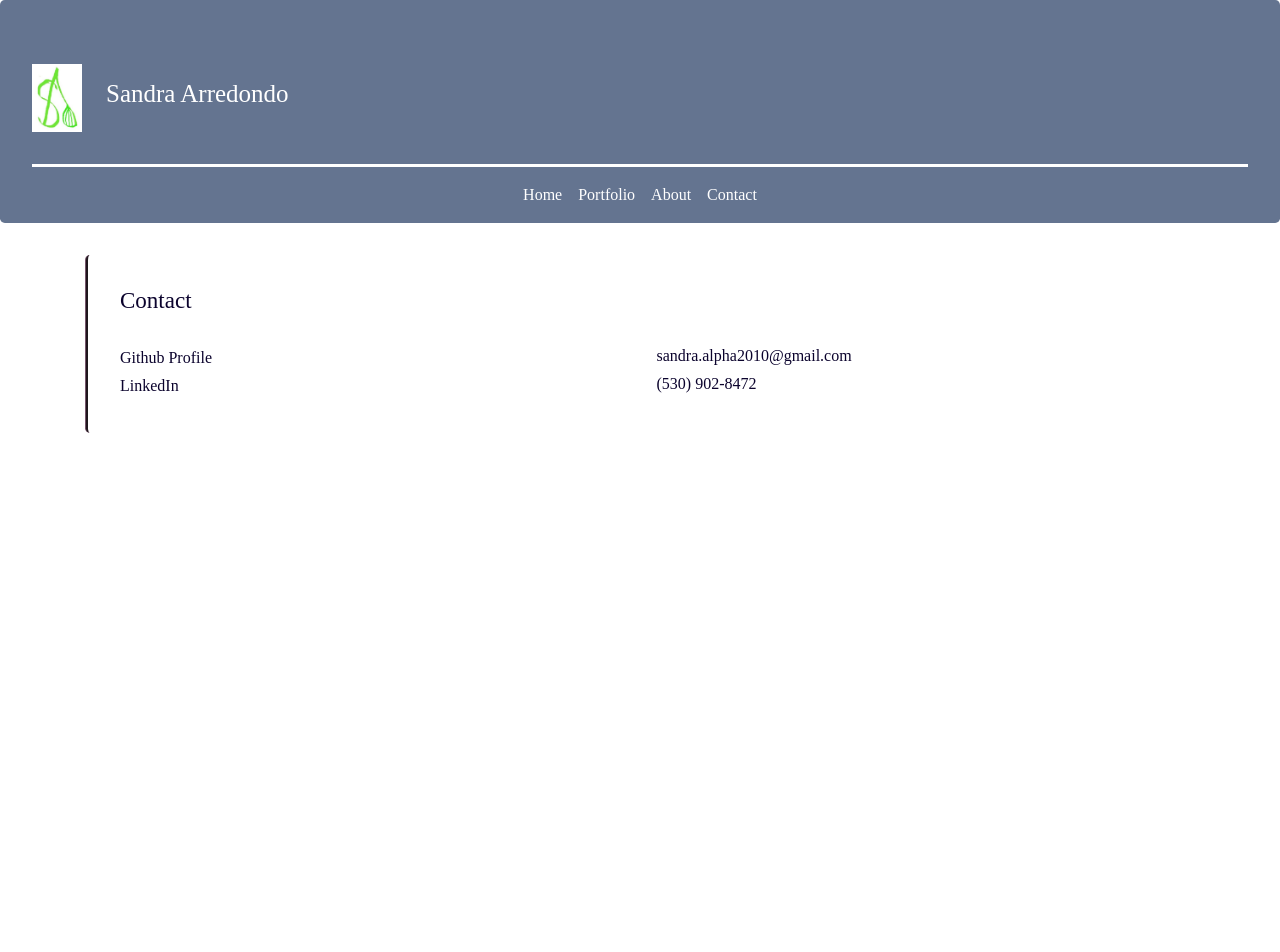
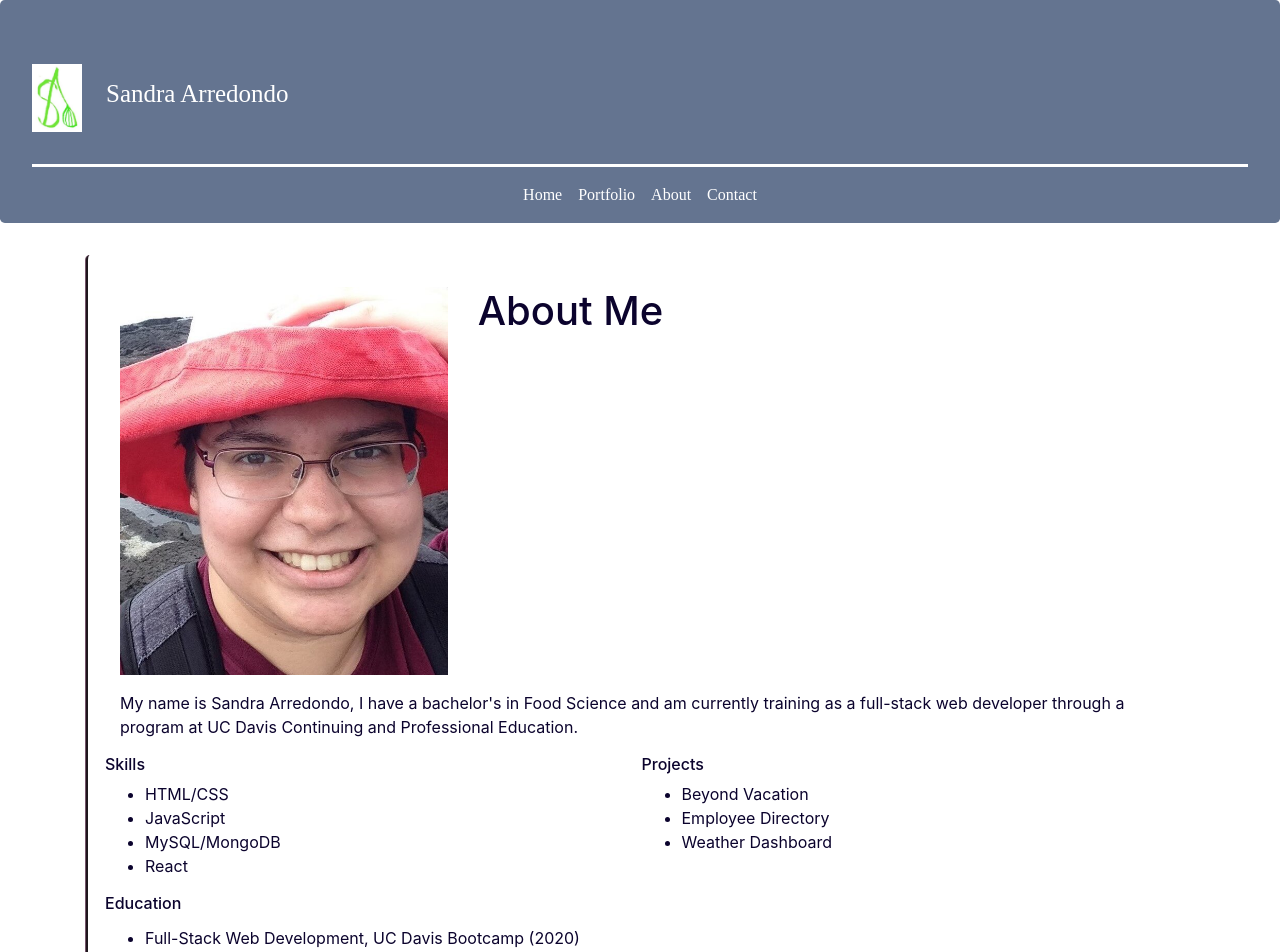
Before and after one commit to salpharre/Portfolio, a React (Create React App) app: page / in a window 1280 px wide. Shown: the top 952 px of the page. Before the commit the page ends 800 px from the top, so only its background shows below. Built offline with nearby package versions, Linux system fonts and the light colour scheme.

Commit message:
about page renders correctly

```diff
--- a/src/App.js
+++ b/src/App.js
@@ -1,13 +1,13 @@
 import React from 'react';
 // import Home from './pages/Home';
-// import About from "./pages/About";
-import Contact from "./pages/Contact";
+import About from "./pages/About";
+// import Contact from "./pages/Contact";
 // import { BrowserRouter as Router, Route } from "react-router-dom";
 
 //change font for entire page, to use serif -- use global `*` in css for app
 function App() {
   return (
-    <Contact />
+    <About />
   )
 }
 
--- /dev/null
+++ b/src/components/AboutMe/index.js
@@ -0,0 +1,69 @@
+import React from "react";
+import "./style.css";
+import profile from "../../images/compressed/profile2.jpeg"
+
+function AboutMe() {
+    return (
+        <div className="container main">
+            <div className="row d-flex">
+                <div className="col-sm">
+                    <div className="jumbotron about text-break">
+
+                        <div className="row pb-3">
+                            <div className="col-4">
+                                <img src={profile} alt="Sandra's Face" className="img-fluid imgSelf"></img>
+                            </div>
+
+                            <div className="col">
+                                <h1>About Me</h1>
+                            </div>
+
+                        </div>
+                        <div className="row">
+                            <div className="col">
+                                <p className="aboutText">My name is Sandra Arredondo, I have a bachelor's in Food Science and am currently
+                                training as a
+                                full-stack
+                            web developer through a program at UC Davis Continuing and Professional Education.</p>
+                            </div>
+                        </div>
+                        <div className="row">
+                            <div className="col aboutText">
+                                <h2>Skills</h2>
+                                <ul>
+                                    <li>HTML/CSS</li>
+                                    <li>JavaScript</li>
+                                    <li>MySQL/MongoDB</li>
+                                    <li>React</li>
+                                </ul>
+                            </div>
+                            <div className="col aboutText">
+                                <h3>Projects</h3>
+                                <ul>
+                                    <li>Beyond Vacation</li>
+                                    <li>Employee Directory</li>
+                                    <li>Weather Dashboard</li>
+                                </ul>
+                            </div>
+                        </div>
+                        <div className="row">
+                            <div className="list-group list-group-flush">
+                                <h4 className="card-title">Education</h4>
+                                <ul>
+                                    <li>Full-Stack Web Development, UC Davis Bootcamp (2020)</li>
+                                    <li>Bachelor of Science, Food Science, UC Davis (2014-2018)</li>
+                                </ul>
+                                <h5 className="card-title">Work Experience</h5>
+                                <ul>
+                                    <li>Quality Control and R&D in Food production, La Tourangelle (1.5 years)</li>
+                                </ul>
+                            </div>
+                        </div>
+                    </div>
+                </div>
+            </div>
+        </div>
+    );
+};
+
+export default AboutMe;
--- /dev/null
+++ b/src/components/AboutMe/style.css
@@ -0,0 +1,24 @@
+.about {/*jumbotron on the left in about html - padding is decreased, background color is set for ease of reading,
+    font color for header tags is set, border on the left side is applied to make it pop more*/
+    padding: 2rem 2rem;
+    margin-top: 2rem;
+    background-color: white;
+    color: #0B032D;
+    border-left: ridge #74546A;
+}
+
+.ed {/*jumbotron on the right in about html - padding is greatly decreased, border is to make jubotron pop more*/
+    padding: 1rem 1rem;
+    background-color: white;
+    color: #0B032D;
+    border-bottom: ridge #74546A;
+}
+
+h2, h3, h4, h5 {/*sets font-size of other header tags on about html*/
+    font-size: 16px;
+}
+
+.aboutText {
+    padding-left: 0;
+    padding-right: 0;
+}
--- a/src/pages/About.js
+++ b/src/pages/About.js
@@ -1,8 +1,14 @@
 import React from "react";
-
+import Header from "../components/Header";
+import AboutMe from "../components/AboutMe";
 
 function About() {
-
+    return (
+        <div>
+            <Header />
+            <AboutMe />
+        </div>
+    );
 };
 
 export default About;
--- a/src/pages/Contact.js
+++ b/src/pages/Contact.js
@@ -1,7 +1,7 @@
 import React from "react";
 import Header from "../components/Header";
 import ContactMe from "../components/ContactMe";
-
+//add a form component if have time
 function Contact() {
     return (
         <div>
```
